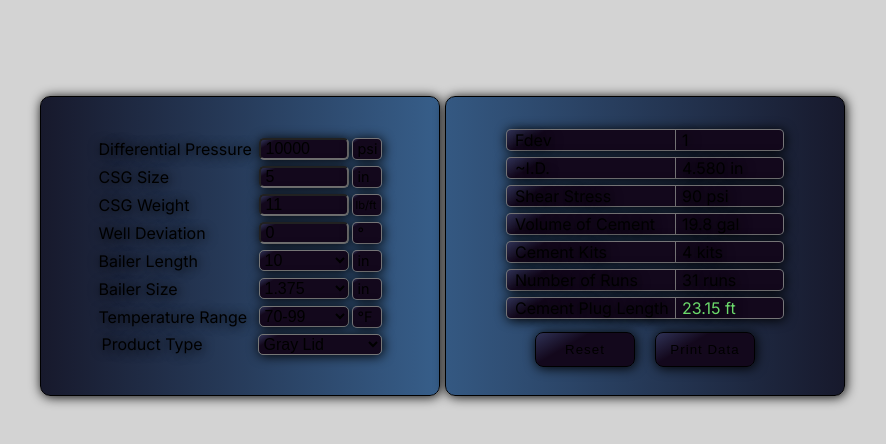
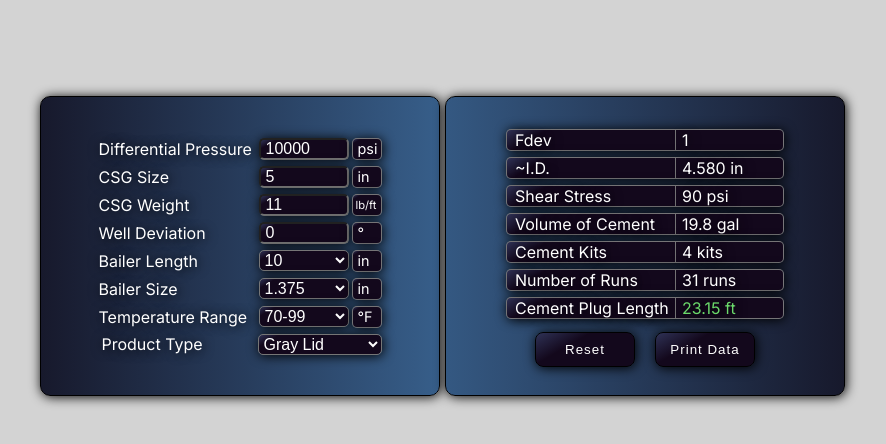
Before and after one commit to grant-thomas/neo-calculator, a Next.js app: page / in a window 1280 px wide. Shown: the top 444 px of the page, without its empty margins (200-1086 px from the left). Built offline with nearby package versions, Linux system fonts and the light colour scheme.

Commit message:
Manually added white text color because global.css is not working.

```diff
--- a/styles/styles.module.css
+++ b/styles/styles.module.css
@@ -16,6 +16,7 @@
 		rgba(47, 50, 86, 1) 100%
 	);
 	box-shadow: 1px 1px 12px black;
+	color: white;
 }
 
 .button:hover {
@@ -75,6 +76,7 @@
 		rgba(47, 50, 86, 1) 100%
 	);
 	box-shadow: 1px 1px 12px black;
+	color: white;
 }
 
 .input select {
@@ -88,11 +90,13 @@
 		rgba(47, 50, 86, 1) 100%
 	);
 	box-shadow: 1px 1px 12px black;
+	color: white;
 }
 
 .input label:first-of-type {
 	width: 160px;
 	text-shadow: 1px 1px 12px black;
+	color: white;
 }
 
 .input input:hover,
@@ -175,6 +179,7 @@
 	);
 	box-shadow: 1px 1px 12px black;
 	padding-left: 8px;
+	color: white;
 }
 
 .output label:first-of-type {
@@ -208,6 +213,7 @@
 	margin: 0px 3px 0px 3px;
 	width: 30px;
 	height: 22px;
+	color: white;
 }
 
 .units2 {
@@ -224,6 +230,7 @@
 	margin: 0px 3px 0px 3px;
 	width: 30px;
 	height: 22px;
+	color: white;
 }
 
 @media (max-width: 770px) {
```
